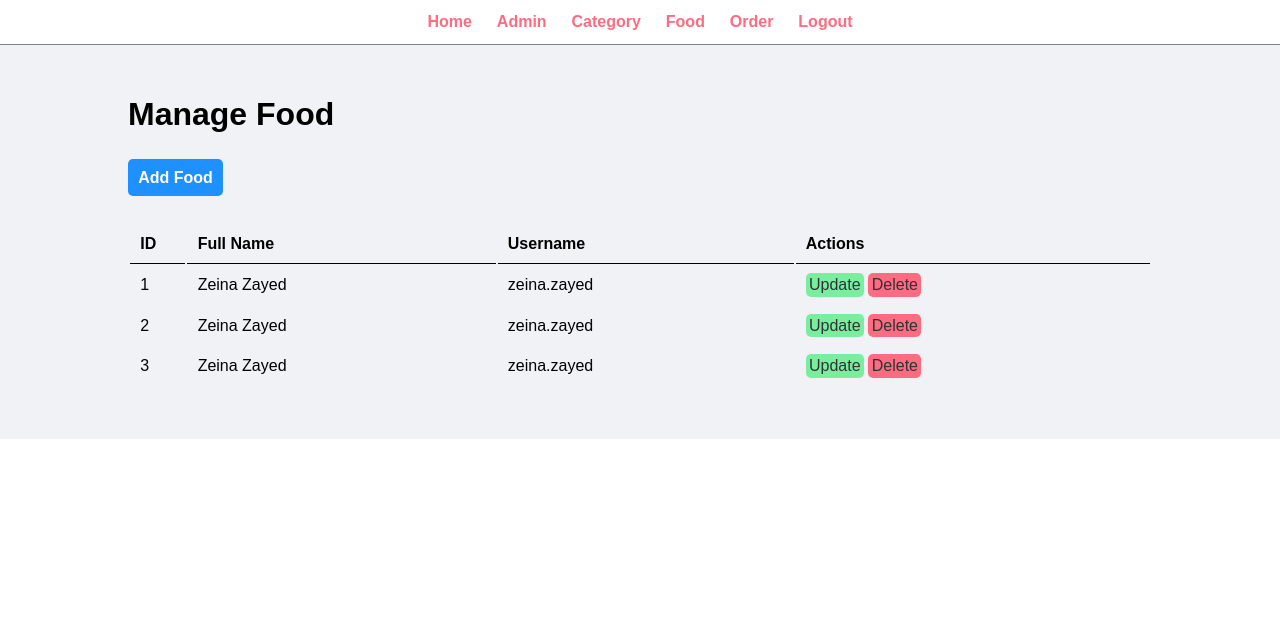
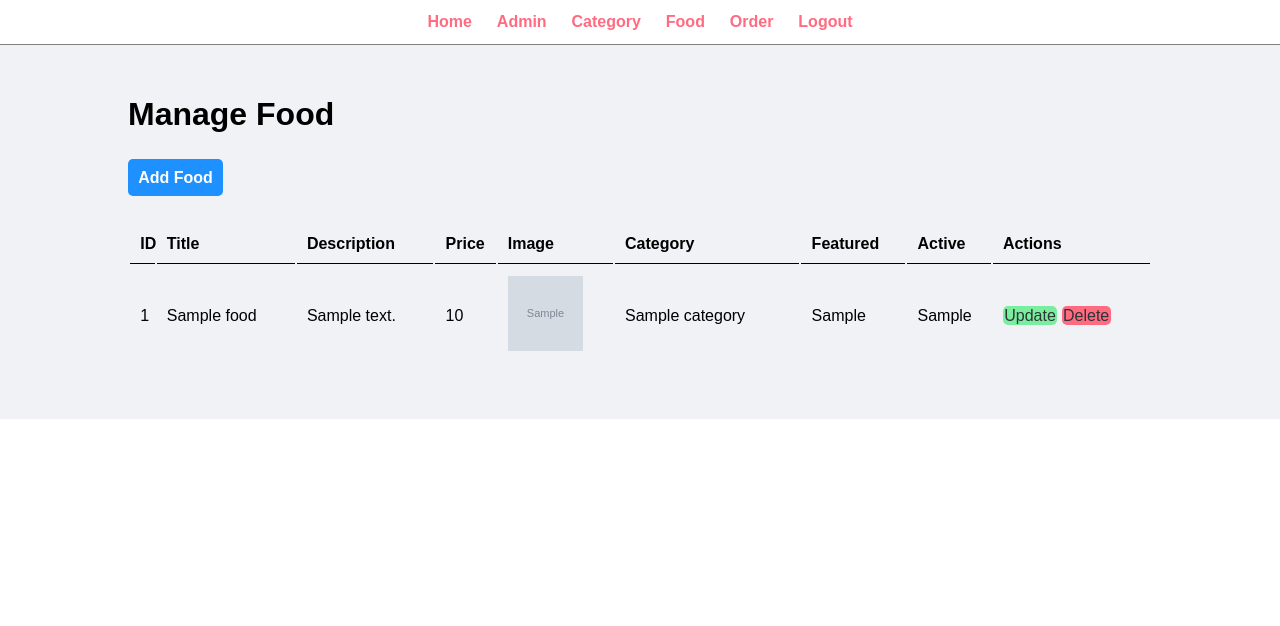
Before and after one commit to ZeinaZayed4/backend-projects, a PHP site: page /manage_food.php in a window 1280 px wide. Shown: the top 626 px of the page. Run offline with PHP 8.4, Linux system fonts and the light colour scheme; the visitor is signed in with stand-in values (Sample User, id 1); tables that the repository leaves empty or names only in its code hold one stand-in row (values such as "Sample post"); grey boxes marked "Sample" are stand-in pictures.

Commit message:
Added food create and display logic with simple interface and some other changes in category image part

```diff
--- a/beginner/Food Order/admin/handle/handle_add_category.php
+++ b/beginner/Food Order/admin/handle/handle_add_category.php
@@ -14,7 +14,7 @@ if (isset($_POST['submit'])) {
 		$tmp_name = $image['tmp_name'];
 		$ext = pathinfo($image_name, PATHINFO_EXTENSION);
 		$new_image_name = 'food_category_' . uniqid() . '.' . $ext;
-		$path = "../uploads/$new_image_name";
+		$path = "../uploads/category/$new_image_name";
 		$uploaded = move_uploaded_file($tmp_name, $path);
 
 		if (! $uploaded) {
--- a/beginner/Food Order/admin/handle/handle_update_category.php
+++ b/beginner/Food Order/admin/handle/handle_update_category.php
@@ -16,7 +16,7 @@ if (isset($_POST['submit'])) {
 		$tmp_name = $image['tmp_name'];
 		$ext = pathinfo($image_name, PATHINFO_EXTENSION);
 		$new_image_name = 'food_category_' . uniqid() . '.' . $ext;
-		$path = "../uploads/$new_image_name";
+		$path = "../uploads/category/$new_image_name";
 		$uploaded = move_uploaded_file($tmp_name, $path);
 
 		if (! $uploaded) {
@@ -26,7 +26,7 @@ if (isset($_POST['submit'])) {
 		}
 
 		if (! empty($current_image)) {
-			if (! unlink("../uploads/$current_image")) {
+			if (! unlink("../uploads/category/$current_image")) {
 				$_SESSION['error'] = 'Failed to remove current image';
 				header('Location: ../manage_category.php');
 				exit();
--- a/beginner/Food Order/admin/manage_food.php
+++ b/beginner/Food Order/admin/manage_food.php
@@ -1,4 +1,18 @@
-<?php include_once 'partials/menu.php' ?>
+<?php
+
+require_once '../config/constants.php';
+include_once 'partials/menu.php';
+
+$num = 1;
+
+$query = "SELECT `food`.*, `categories`.title AS `category_title` FROM `food` JOIN `categories` ON food.category_id = categories.id";
+$result = mysqli_query($conn, $query);
+
+if (mysqli_num_rows($result) > 0) {
+	$allFood = mysqli_fetch_all($result, MYSQLI_ASSOC);
+}
+
+?>
 
 	<!-- Main Section Starts -->
 	<div class="main-content">
@@ -6,44 +20,56 @@
 			<h1>Manage Food</h1>
             <br/> <br/>
 
-            <a href="#" class="btn-primary">Add Food</a>
+			<?php if (isset($_SESSION['success'])): ?>
+                <p style="color: green"><?= $_SESSION['success']; unset($_SESSION['success']) ?></p><br /><br />
+			<?php elseif (isset($_SESSION['error'])): ?>
+                <p style="color: red"><?= $_SESSION['error']; unset($_SESSION['error']) ?></p><br /><br />
+			<?php endif; ?>
+
+            <a href="add_food.php" class="btn-primary">Add Food</a>
             <br /> <br /> <br />
 
             <table class="tbl-full">
                 <tr>
                     <th>ID</th>
-                    <th>Full Name</th>
-                    <th>Username</th>
+                    <th>Title</th>
+                    <th>Description</th>
+                    <th>Price</th>
+                    <th>Image</th>
+                    <th>Category</th>
+                    <th>Featured</th>
+                    <th>Active</th>
                     <th>Actions</th>
                 </tr>
 
+                <?php if (! empty($allFood)): ?>
+                    <?php foreach ($allFood as $food): ?>
                         <tr>
-                    <td>1</td>
-                    <td>Zeina Zayed</td>
-                    <td>zeina.zayed</td>
+                            <td><?= $num++ ?></td>
+                            <td><?= $food['title'] ?></td>
+                            <td><?= $food['description'] ?></td>
+                            <td><?= $food['price'] ?></td>
+                            <td>
+								<?php if(! empty($food['image_name'])): ?>
+                                    <img src="uploads/food/<?= $food['image_name'] ?>" width="75px" height="75px" alt="">
+								<?php else: ?>
+                                    <p style="color: red">No image was added!</p>
+								<?php endif; ?>
+                            </td>
+                            <td><?= $food['category_title'] ?></td>
+                            <td><?= $food['featured'] ?></td>
+                            <td><?= $food['active'] ?></td>
                             <td>
                                 <a href="#" class="btn-secondary">Update</a>
                                 <a href="#" class="btn-danger">Delete</a>
                             </td>
                         </tr>
-                <tr>
-                    <td>2</td>
-                    <td>Zeina Zayed</td>
-                    <td>zeina.zayed</td>
+                    <?php endforeach; ?>
+                <?php else: ?>
                     <td>
-                        <a href="#" class="btn-secondary">Update</a>
-                        <a href="#" class="btn-danger">Delete</a>
+                        <p style="color: red">No food found!</p>
                     </td>
-                </tr>
-                <tr>
-                    <td>3</td>
-                    <td>Zeina Zayed</td>
-                    <td>zeina.zayed</td>
-                    <td>
-                        <a href="#" class="btn-secondary">Update</a>
-                        <a href="#" class="btn-danger">Delete</a>
-                    </td>
-                </tr>
+                <?php endif; ?>
             </table>
 		</div>
 	</div>
```
Also changed, not shown: beginner/Food Order/admin/add_food.php (added, +72 -0 lines), beginner/Food Order/admin/handle/handle_add_food.php (added, +47 -0 lines), beginner/Food Order/admin/manage_category.php (+5 -2 lines). Lines whose indentation alone changed are shown as unchanged.
